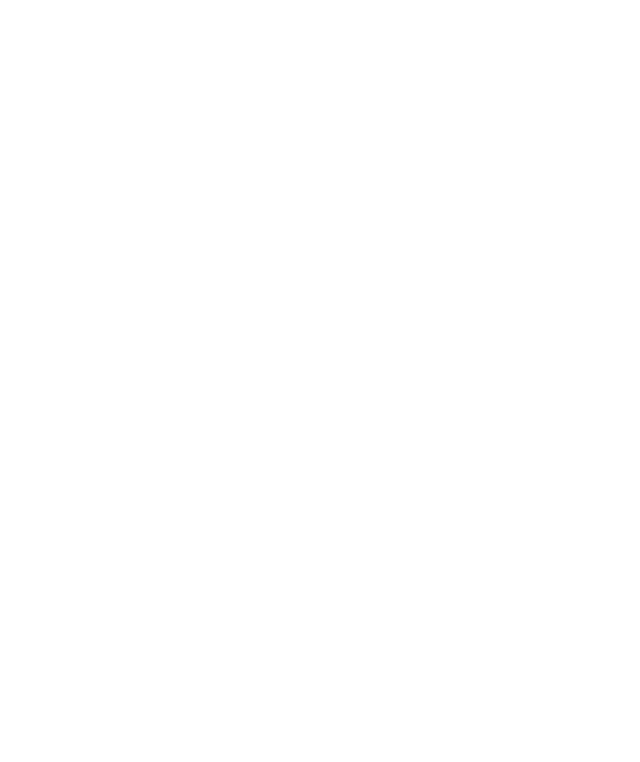
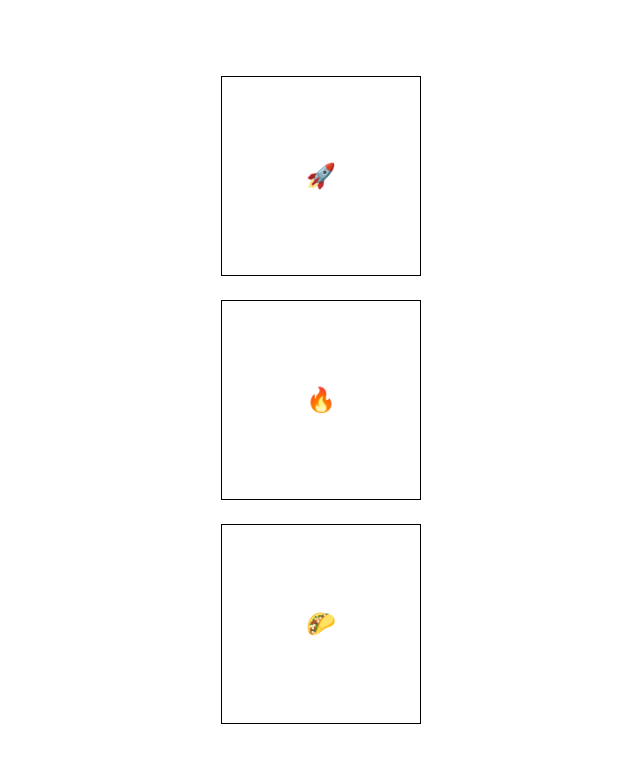
Before and after one commit to fastoch/animations, a plain HTML site: page index.html in a window 1280 px wide. Shown: the whole page, without its empty margins (319-959 px from the left). Drawn offline with nearby package versions, Linux system fonts and the light colour scheme.

Commit message:
starter code

```diff
--- a/css/style.css
+++ b/css/style.css
@@ -0,0 +1,35 @@
+@import url("https://fonts.googleapis.com/css2?family=Nunito&display=swap");
+
+* {
+  margin: 0;
+  padding: 0;
+  box-sizing: border-box;
+}
+
+html {
+  font-size: 1.5rem;
+  font-family: "Nunito", sans-serif;
+}
+
+body {
+  min-height: 100vh;
+  display: flex;
+  flex-flow: column nowrap;
+}
+
+main {
+  flex-grow: 1;
+  display: flex;
+  flex-flow: column nowrap;
+  justify-content: center;
+  align-items: center;
+  gap: 1rem;
+}
+
+div {
+  width: 200px;
+  height: 200px;
+  border: 1px solid black;
+  display: grid;
+  place-content: center;
+}
--- a/index.html
+++ b/index.html
@@ -1,11 +1,20 @@
 <!DOCTYPE html>
 <html lang="en">
+
 <head>
   <meta charset="UTF-8">
   <meta name="viewport" content="width=device-width, initial-scale=1.0">
-  <title>Document</title>
+  <title>CSS Tranforms & Transitions</title>
+  <link rel="stylesheet" href="css/style.css">
 </head>
+
 <body>
+
+  <main>
+    <div class="square">&#128640;</div>
+    <div class="square">&#128293;</div>
+    <div class="square animate">&#127790;</div>
+  </main>
 
 </body>
 </html>
```
